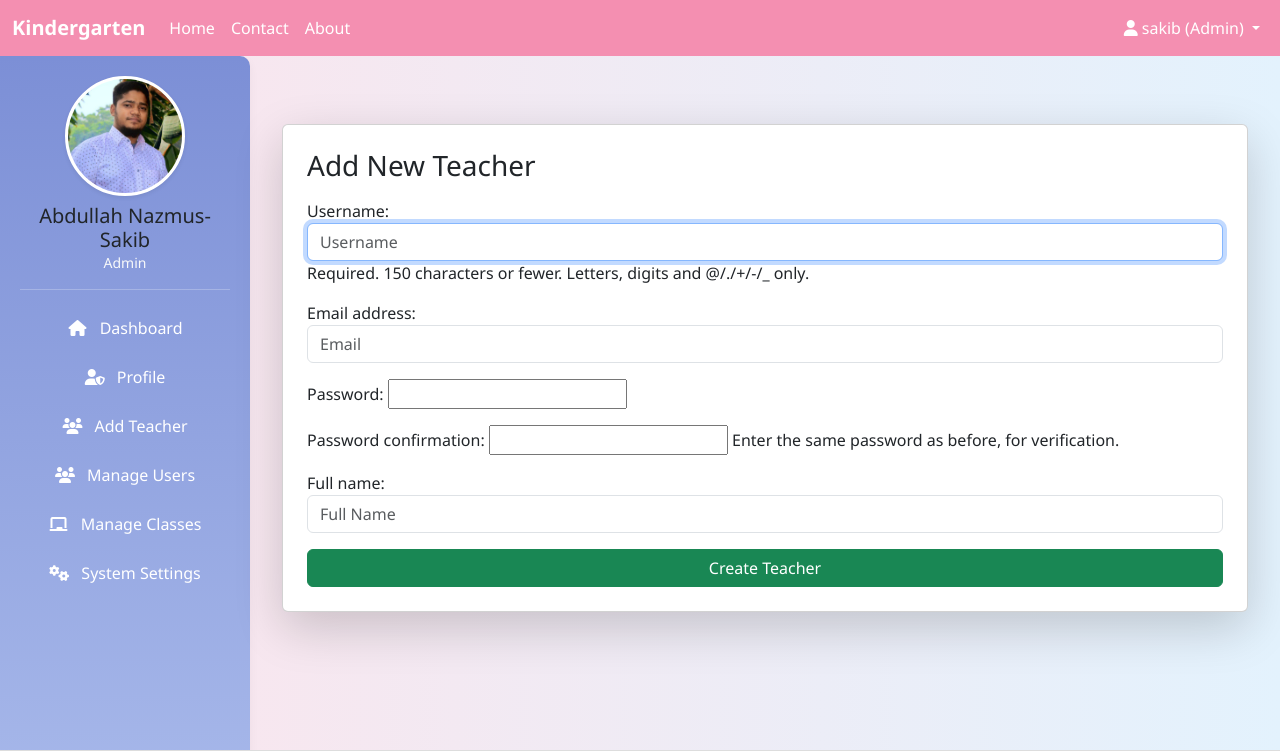
After one commit to AbdullahRFA/Kindergarten-Website-Management-System, a Django app: page /add_teacher/ in a window 1280 px wide. The commit adds this page. Shown: the top 751 px of the page. Run offline with Django 4.2, Linux system fonts and the light colour scheme; a user stored in the database is signed in; data comes from the database, SQL or seed files in the repository; both versions use the stored data as it was after the commit.

Commit message:
added teacher added functionality by admin

```diff
--- a/core/forms.py
+++ b/core/forms.py
@@ -5,8 +5,9 @@ from .models import AdminProfile
 from django.contrib.auth import get_user_model
 from django.contrib.auth.forms import PasswordChangeForm
 User = get_user_model()
+from .models import User, StudentProfile, Homework, LeaveRequest, HomeworkSubmission, TeaacherProfile, AdminProfile
 
-from .models import User, StudentProfile, Homework, LeaveRequest, HomeworkSubmission, TeaacherProfile, AdminProfile
+
 class StudentRegistrationForm(UserCreationForm):
     guardian_name = forms.CharField(
         required=False,
@@ -231,3 +232,32 @@ class UserPasswordChangeForm(PasswordChangeForm):
     new_password2 = forms.CharField(
         widget=forms.PasswordInput(attrs={'class': 'form-control', 'placeholder': 'Confirm New Password'})
     )
+
+
+
+class TeacherCreateForm(UserCreationForm):
+    full_name = forms.CharField(
+        required=True,
+        widget=forms.TextInput(attrs={'class': 'form-control', 'placeholder': 'Full Name'})
+    )
+    class_room = forms.Select(attrs={'class': 'form-select'})
+
+    class Meta:
+        model = User
+        fields = ('username', 'email', 'password1', 'password2')  # ✅ Login credentials
+        widgets = {
+            'username': forms.TextInput(attrs={'class': 'form-control', 'placeholder': 'Username'}),
+            'email': forms.EmailInput(attrs={'class': 'form-control', 'placeholder': 'Email'}),
+        }
+
+    def save(self, commit=True):
+        user = super().save(commit=False)
+        user.role = 'teacher'   # ✅ Assign teacher role
+        if commit:
+            user.save()
+            # create teacher profile automatically
+            TeaacherProfile.objects.create(
+                user=user,
+                full_name=self.cleaned_data.get('full_name')
+            )
+        return user
--- /dev/null
+++ b/core/templates/admin/add_teacher.html
@@ -0,0 +1,15 @@
+{% extends "base.html" %}
+{% block title %}Add Teacher{% endblock %}
+
+{% block content %}
+<div class="container mt-5">
+    <div class="card shadow-lg p-4 rounded">
+        <h3 class="mb-3">Add New Teacher</h3>
+        <form method="post">
+            {% csrf_token %}
+            {{ form.as_p }}
+            <button type="submit" class="btn btn-success w-100">Create Teacher</button>
+        </form>
+    </div>
+</div>
+{% endblock %}
--- a/core/templates/base.html
+++ b/core/templates/base.html
@@ -188,6 +188,7 @@
     {% elif request.user.role == "admin" %}
       <a href="{% url 'dashboard' %}"><i class="fas fa-home me-2"></i> Dashboard</a>
       <a href="{% url 'admin_profile' %}"><i class="fas fa-user-shield me-2"></i> Profile</a>
+      <a href="{% url 'add_teacher' %}"><i class="fas fa-users me-2"></i> Add Teacher</a>
       <a href="#"><i class="fas fa-users me-2"></i> Manage Users</a>
       <a href="#"><i class="fas fa-chalkboard me-2"></i> Manage Classes</a>
       <a href="#"><i class="fas fa-cogs me-2"></i> System Settings</a>
--- a/core/urls.py
+++ b/core/urls.py
@@ -34,4 +34,7 @@ urlpatterns = [
     path('payment/initiate/', views.initiate_payment, name='initiate_payment'),
     path('payment/callback/', views.payment_callback, name='payment_callback'),
     path('api/bus/locations/', views.bus_locations_json, name='bus_locations_json'),
+
+
+    path("add_teacher/", views.add_teacher, name="add_teacher"),
 ]
--- a/core/views.py
+++ b/core/views.py
@@ -329,3 +329,25 @@ def bus_locations_json(request):
         if loc:
             data.append({'bus': bus.identifier, 'lat': loc.lat, 'lon': loc.lon, 'time': loc.timestamp.isoformat()})
     return JsonResponse({'locations': data})
+
+
+
+# Add teacher by admin
+from django.contrib.admin.views.decorators import staff_member_required
+from .forms import TeacherCreateForm
+
+@login_required
+def add_teacher(request):
+    if request.user.role != "admin":   # only admins allowed
+        messages.error(request, "Permission denied.")
+        return redirect("dashboard")
+
+    if request.method == "POST":
+        form = TeacherCreateForm(request.POST)
+        if form.is_valid():
+            form.save()
+            messages.success(request, "Teacher account created successfully!")
+            return redirect("dashboard")
+    else:
+        form = TeacherCreateForm()
+    return render(request, "admin/add_teacher.html", {"form": form})
--- a/kindergarten_project/settings.py
+++ b/kindergarten_project/settings.py
@@ -66,5 +66,5 @@ EMAIL_BACKEND = 'django.core.mail.backends.smtp.EmailBackend'
 EMAIL_HOST = 'smtp.gmail.com'
 EMAIL_PORT = 587
 EMAIL_USE_TLS = True
-EMAIL_HOST_USER = 'shakibrybmn@gmail.com'  # Replace with your Gmail
-EMAIL_HOST_PASSWORD = 'egpi ilyt huuw lcux'  # Generate an App Password from Google
+EMAIL_HOST_USER = 'shayoriafrin50@gmail.com'  # Replace with your Gmail
+EMAIL_HOST_PASSWORD = 'czoh ufqo ayha kvfy'  # Generate an App Password from Google
```
Also changed, not shown: db.sqlite3.
